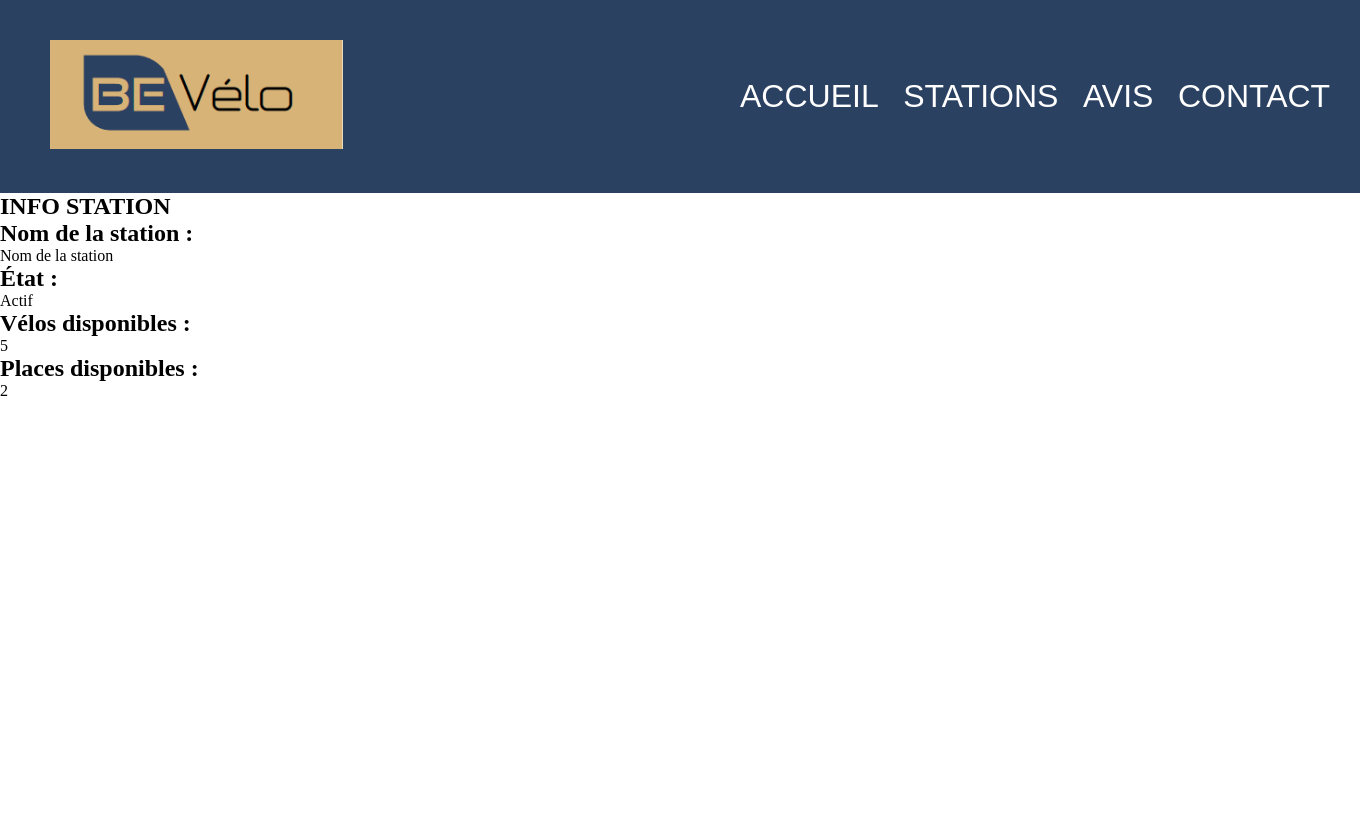
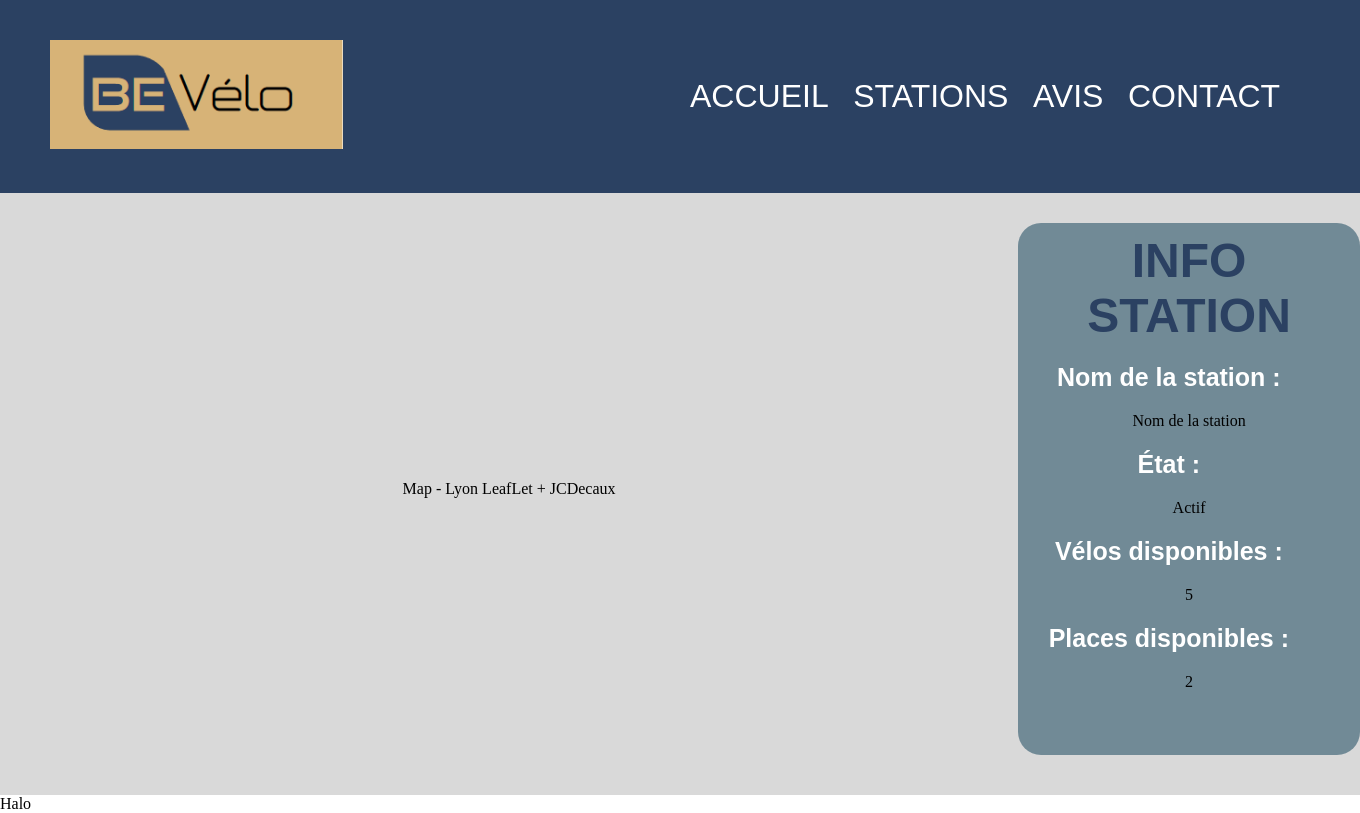
Before and after one commit to brmuloot/Be_velo, a PHP site: page / in a window 1360 px wide; the page is wider, and only the part inside the window is pictured. Before the commit the page ends 396 px from the top of that part, so only its background shows below. Run offline with PHP 8.4, Linux system fonts and the light colour scheme.

Commit message:
fin de la premiere section

```diff
--- a/front-end/index.html
+++ b/front-end/index.html
@@ -2,7 +2,8 @@
 <html lang="fr">
 <head>
     <meta charset="utf-8">
-    <link rel="stylesheet" href="static/style.css">
+    <link rel="stylesheet" href="static/header.css">
+    <link rel="stylesheet" href="static/main.css">
     <title>Be velo</title>
 </head>
 <body>
@@ -12,14 +13,18 @@
                 <img src="static/logo_1.PNG" alt="Logo Be velo">
             </div>
             <nav>
-                <a href="#" id="home">ACCUEIL</a>
+                <a href="#">ACCUEIL</a>
                 <a href="#">STATIONS</a>
                 <a href="#">AVIS</a>
                 <a href="#">CONTACT</a>
             </nav>
         </header>
 
-        <section>
+        <section class="section_1">
+            <div class="container">
+                <div id="map">
+                    Map - Lyon LeafLet + JCDecaux
+                </div>
                 <div class="status-square">
                     <h1>INFO STATION</h1>
                     <h2>Nom de la station :</h2>
@@ -31,10 +36,10 @@
                 <h2>Places disponibles :</h2>
                     <p>2</p>
                 </div>
+            </div>
         </section>
-
         <section>
-
+            <p>Halo</p>
         </section>
 
         <section>
--- a/front-end/static/style.css
+++ b/front-end/static/header.css
@@ -5,7 +5,6 @@
 }
 
 header {
-    padding-left: 50px;
     align-items: center;
     height: 193px;
     background: #2B4162;
@@ -13,6 +12,7 @@
 }
 
 #logo img {
+    margin-left:50px;
     width: 293px;
     height: 109px;
 }
--- /dev/null
+++ b/front-end/static/main.css
@@ -0,0 +1,41 @@
+.container {
+    display: flex;
+    background:#d9d9d9;
+    padding-bottom: 40px;
+    padding-top: 30px;
+    align-items: center;
+    justify-content: space-between;
+    text-align: center;
+}
+
+h1 {
+    font-family: 'Comfortaa', sans-serif;
+}
+
+h2 {
+    font-family: 'Comfortaa', sans-serif;
+}
+
+
+.status-square h1{
+    font-size: 48px;
+    color: #2B4162;
+    text-align: center;
+}
+
+.status-square h2 {
+    font-size: 25px;
+    margin: 0;
+    padding: 20px;
+    width: 75%;
+    color : white;
+  }
+
+.status-square {
+    float: right;
+    width: 430px;
+    height: 512px;
+    background: rgba(56, 95, 113, 0.64);
+    border-radius: 23px;
+    padding: 10px;
+}
```
Lines whose indentation alone changed are shown as unchanged.
